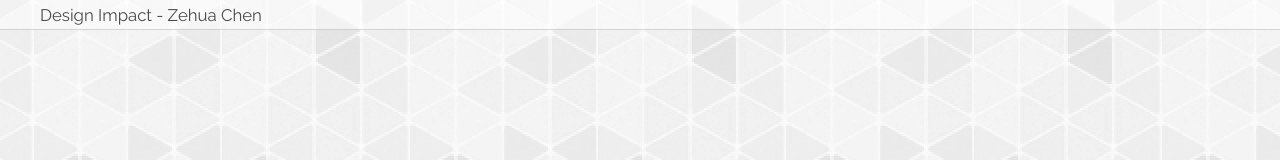
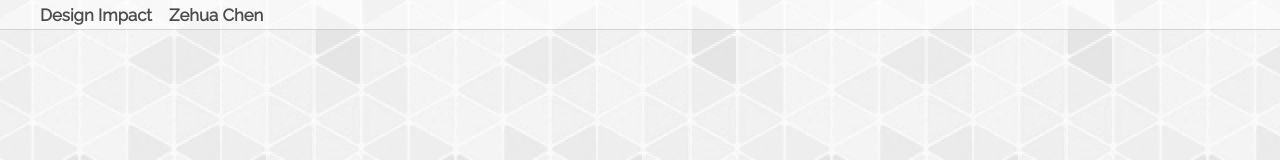
Before and after one commit to ReventonC/DesignImpact, a Vue app: page / in a window 1280 px wide. Shown: the top 160 px of the page. Built offline with nearby package versions, Linux system fonts and the light colour scheme.

Commit message:
update header

```diff
--- a/src/components/Header.vue
+++ b/src/components/Header.vue
@@ -1,6 +1,6 @@
 <template>
     <div class="header">
-        <p>Design Impact - Zehua Chen</p>
+        <p>Design Impact &nbsp;&nbsp; <a target="_blank" href="https://reventonc.github.io">Zehua Chen</a></p>
     </div>
 </template>
 
@@ -28,6 +28,14 @@ export default {
 
 p {
     font-size: 1.2em;
+    font-weight: bold;
     margin: auto 20px;
 }
+
+a {
+    text-decoration: none;
+    &:hover {
+        color: rgb(96, 138, 123);
+    }
+}
 </style>
```
